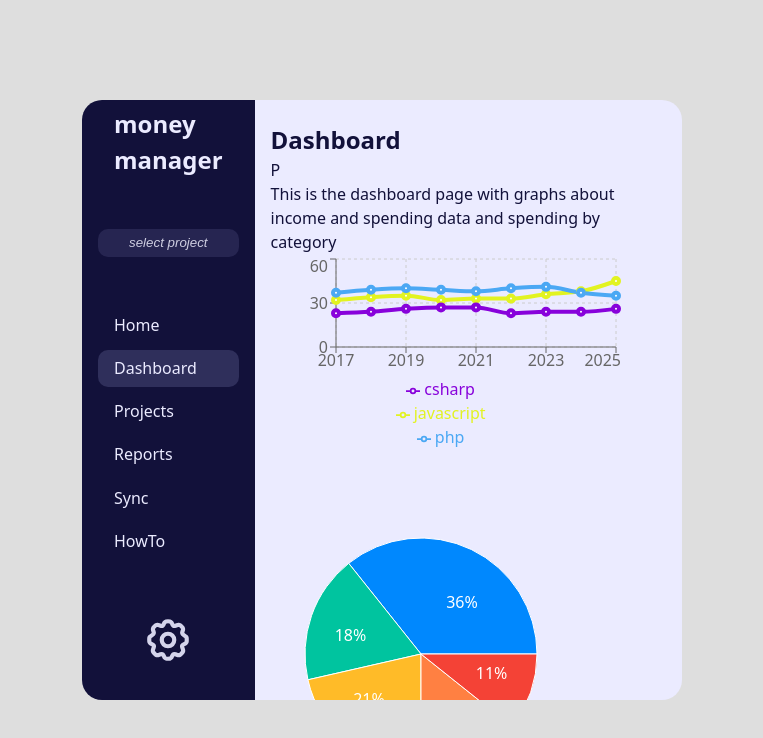
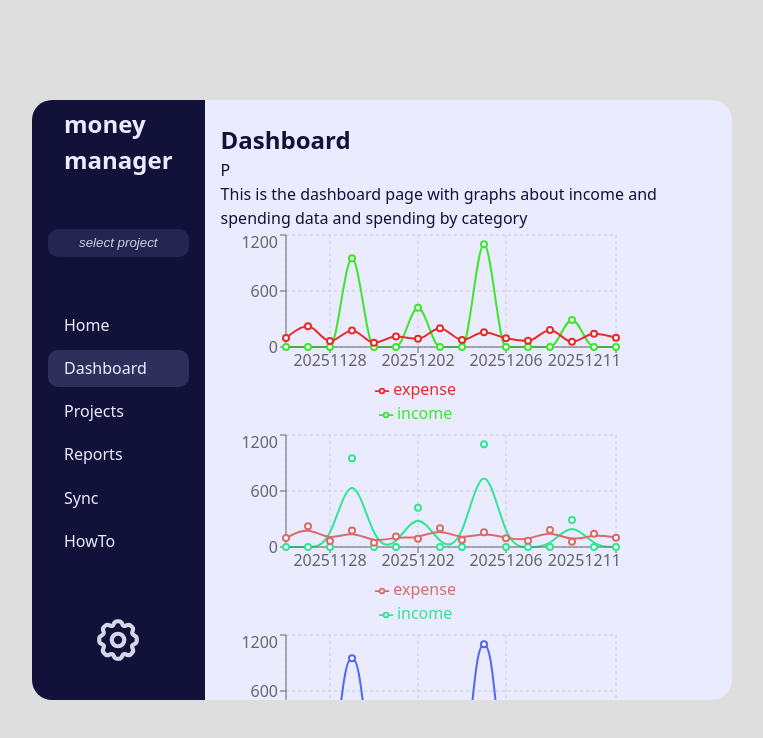
Before and after one commit to mrtnstl/money-manager, a React (Vite) app: page /dashboard in a window 1280 px wide. Shown: the top 738 px of the page, without its empty margins (258-1021 px from the left). Built offline with nearby package versions, Linux system fonts and the light colour scheme.

Commit message:
add: lazy loading and Suspense to charts on DashboardPage

```diff
--- a/src/components/charts/PopularityChart.tsx
+++ b/src/components/charts/PopularityChart.tsx
@@ -9,35 +9,56 @@ import {
 } from "recharts";
 
 const data = [
-	{ name: "2017", javascript: 32, php: 37, csharp: 23 },
-	{ name: "2018", javascript: 34, php: 39, csharp: 24 },
-	{ name: "2019", javascript: 35, php: 40, csharp: 26 },
-	{ name: "2020", javascript: 32, php: 39, csharp: 27 },
-	{ name: "2021", javascript: 33, php: 38, csharp: 27 },
-	{ name: "2022", javascript: 33, php: 40, csharp: 23 },
-	{ name: "2023", javascript: 36, php: 41, csharp: 24 },
-	{ name: "2024", javascript: 38, php: 37, csharp: 24 },
-	{ name: "2025", javascript: 45, php: 35, csharp: 26 },
+	{ name: "2017", javascript: 12, php: 37, csharp: 23 },
+	{ name: "2018", javascript: 14, php: 39, csharp: 24 },
+	{ name: "2019", javascript: 15, php: 40, csharp: 26 },
+	{ name: "2020", javascript: 19, php: 39, csharp: 27 },
+	{ name: "2021", javascript: 16, php: 38, csharp: 27 },
+	{ name: "2022", javascript: 26, php: 40, csharp: 23 },
+	{ name: "2023", javascript: 14, php: 41, csharp: 24 },
+	{ name: "2024", javascript: 38, php: 37, csharp: 14 },
+	{ name: "2025", javascript: 45, php: 35, csharp: 11 },
 ];
 
-const PopularityChart = () => {
+type LineChartLineOptions = {
+	dataKey: string;
+	type?: string;
+	stroke?: string;
+	strokeWidth?: number;
+};
+type LineChartOptions = {
+	width?: number;
+	height?: number;
+	data: object[];
+	lines: LineChartLineOptions[];
+	xAxisKey: string;
+};
+const PopularityChart = (props: LineChartOptions) => {
 	return (
-		<LineChart width={350} height={200} data={data}>
-			<Line
-				type="monotone"
-				dataKey="javascript"
-				stroke="#e2f321ff"
-				strokeWidth={4}
-			/>
-			<Line type="monotone" dataKey="php" stroke="#4ba8f4ff" strokeWidth={4} />
-			<Line
+		<LineChart
+			width={props.width || 350}
+			height={props.height || 200}
+			data={props.data}
+		>
+			{props.lines &&
+				props.lines.map((item, index) => (
+					<Line
+						key={index}
+						type={item.type || "monotone"}
+						dataKey={item.dataKey}
+						stroke={item.stroke}
+						strokeWidth={item.strokeWidth}
+					/>
+				))}
+
+			{/*<Line
 				type="monotone"
 				dataKey="csharp"
 				stroke="#8802dbff"
 				strokeWidth={4}
-			/>
+			/>*/}
 			<CartesianGrid strokeDasharray={"3 3"} />
-			<XAxis dataKey={"name"} />
+			<XAxis dataKey={props.xAxisKey} />
 			<YAxis />
 			<Tooltip />
 			<Legend />
--- a/src/index.css
+++ b/src/index.css
@@ -34,7 +34,8 @@ body {
 
 #root>section {
 	display: flex;
-	max-width: 600px;
+
+	width: clamp(600px, 700px, 99vw);
 	height: clamp(60vh, 600px, 99vh);
 }
 
--- a/src/pages/DashboardPage.tsx
+++ b/src/pages/DashboardPage.tsx
@@ -1,8 +1,75 @@
-import ExpensesChart from "../components/charts/ExpensesChart";
-import PopularityChart from "../components/charts/PopularityChart";
-import ViewsChart from "../components/charts/ViewsChart";
+import { lazy, Suspense } from "react";
+//import ExpensesChart from "../components/charts/ExpensesChart";
+//import ViewsChart from "../components/charts/ViewsChart";
+//import PopularityChart from "../components/charts/PopularityChart";
 import PreviousViewSection from "../components/PreviousViewSection";
 import styles from "../styles/Content.module.css";
+
+const financialData = [
+	/*{ date: 20251112, expense: 82, income: 0 },
+	{ date: 20251113, expense: 124, income: 0 },
+	{ date: 20251114, expense: 67, income: 850 },
+	{ date: 20251115, expense: 195, income: 0 },
+	{ date: 20251116, expense: 43, income: 0 },
+	{ date: 20251117, expense: 91, income: 0 },
+	{ date: 20251118, expense: 156, income: 1200 },
+	{ date: 20251119, expense: 38, income: 0 },
+	{ date: 20251120, expense: 210, income: 0 },
+	{ date: 20251121, expense: 74, income: 320 },
+	{ date: 20251122, expense: 167, income: 0 },
+	{ date: 20251123, expense: 51, income: 0 },
+	{ date: 20251124, expense: 89, income: 0 },
+	{ date: 20251125, expense: 134, income: 680 },*/
+	{ date: 20251126, expense: 97, income: 0 },
+	{ date: 20251127, expense: 221, income: 0 },
+	{ date: 20251128, expense: 63, income: 0 },
+	{ date: 20251129, expense: 178, income: 950 },
+	{ date: 20251130, expense: 45, income: 0 },
+	{ date: 20251201, expense: 112, income: 0 },
+	{ date: 20251202, expense: 88, income: 420 },
+	{ date: 20251203, expense: 201, income: 0 },
+	{ date: 20251204, expense: 76, income: 0 },
+	{ date: 20251205, expense: 159, income: 1100 },
+	{ date: 20251206, expense: 94, income: 0 },
+	{ date: 20251207, expense: 67, income: 0 },
+	{ date: 20251208, expense: 183, income: 0 },
+	{ date: 20251209, expense: 55, income: 290 },
+	{ date: 20251210, expense: 141, income: 0 },
+	{ date: 20251211, expense: 99, income: 0 },
+];
+
+const linesA = [
+	{ type: "monotone", dataKey: "income", stroke: "#3de62eff", strokeWidth: 2 },
+	{ type: "monotone", dataKey: "expense", stroke: "#e72a2aff", strokeWidth: 2 },
+];
+const linesB = [
+	{ type: "basis", dataKey: "income", stroke: "#2ee693ff", strokeWidth: 2 },
+	{
+		type: "basis",
+		dataKey: "expense",
+		stroke: "#d96b6bff",
+		strokeWidth: 2,
+	},
+];
+const linesC = [
+	{
+		type: "bump",
+		dataKey: "income",
+		stroke: "#4e67f5ff",
+		strokeWidth: 2,
+	},
+	{
+		type: "bump",
+		dataKey: "expense",
+		stroke: "#ec4eb5ff",
+		strokeWidth: 2,
+	},
+];
+
+const PopularityChart = lazy(
+	() => import("../components/charts/PopularityChart")
+);
+
 const DashboardPage = () => {
 	return (
 		<main id={styles.container}>
@@ -12,9 +79,35 @@ const DashboardPage = () => {
 				This is the dashboard page with graphs about income and spending data
 				and spending by category
 			</p>
-			<PopularityChart />
-			<ExpensesChart />
-			<ViewsChart />
+			<Suspense fallback={<p>Loading...</p>}>
+				<PopularityChart
+					width={400}
+					height={200}
+					data={financialData}
+					lines={linesA}
+					xAxisKey="date"
+				/>
+			</Suspense>
+			<Suspense fallback={<p>Loading...</p>}>
+				<PopularityChart
+					width={400}
+					height={200}
+					data={financialData}
+					lines={linesB}
+					xAxisKey="date"
+				/>
+			</Suspense>
+			<Suspense fallback={<p>Loading...</p>}>
+				<PopularityChart
+					width={400}
+					height={200}
+					data={financialData}
+					lines={linesC}
+					xAxisKey="date"
+				/>
+			</Suspense>
+			{/*<ExpensesChart />
+			<ViewsChart />*/}
 		</main>
 	);
 };
--- a/src/pages/ProjectsPage.tsx
+++ b/src/pages/ProjectsPage.tsx
@@ -23,6 +23,19 @@ const ProjectsPage = () => {
 		})();
 	}, []);
 
+	const handleDelete = async (id: string) => {
+		console.log(id);
+		try {
+			await db.delete("cashflow", id);
+			console.log(`Record deleted successfuly`);
+		} catch (err) {
+			console.log((err as Error).message);
+		}
+	};
+	const handleModification = (id: string) => {
+		// TODO: trigger popover form
+		console.log(`mod record ${id}`);
+	};
 	return (
 		<main id={styles.container}>
 			<section id={projectspage.controlsSection}>
@@ -60,18 +73,14 @@ const ProjectsPage = () => {
 								<button
 									type="button"
 									className={projectspage.controlButton}
-									onClick={() =>
-										window.alert(`modify button clicked with id: ${item.id}`)
-									}
+									onClick={() => handleModification(item.id)}
 								>
 									<PenIcon height={30} width={30} strokecolor="#12113a" />
 								</button>
 								<button
 									type="button"
 									className={projectspage.controlButton}
-									onClick={() =>
-										window.alert(`delete button clicked with id: ${item.id}`)
-									}
+									onClick={() => handleDelete(item.id)}
 								>
 									<BinIcon width={30} height={30} strokecolor="#db2a2aff" />
 								</button>
--- a/src/pages/SettingsPage.tsx
+++ b/src/pages/SettingsPage.tsx
@@ -5,11 +5,12 @@ import styles from "../styles/Content.module.css";
 const SettingsPage = () => {
 	const [lang, setLang] = useLocalStorage("lang", "en");
 
-	useEffect(() => {}, []);
+	useEffect(() => {
+		console.log("lengvidzs", lang);
+	}, []);
 
 	const handleChange = (e: ChangeEvent<HTMLSelectElement>): void => {
 		e.preventDefault();
-		console.log("lang:", lang);
 		const newLang = e.target.value;
 		setLang(newLang);
 	};
@@ -22,7 +23,7 @@ const SettingsPage = () => {
 				users can set
 			</p>
 			<form action="">
-				<select name="" id="" onChange={handleChange}>
+				<select name="" id="" value={lang} onChange={handleChange}>
 					<option value="en">english</option>
 					<option value="hu">hungarian</option>
 				</select>
```
